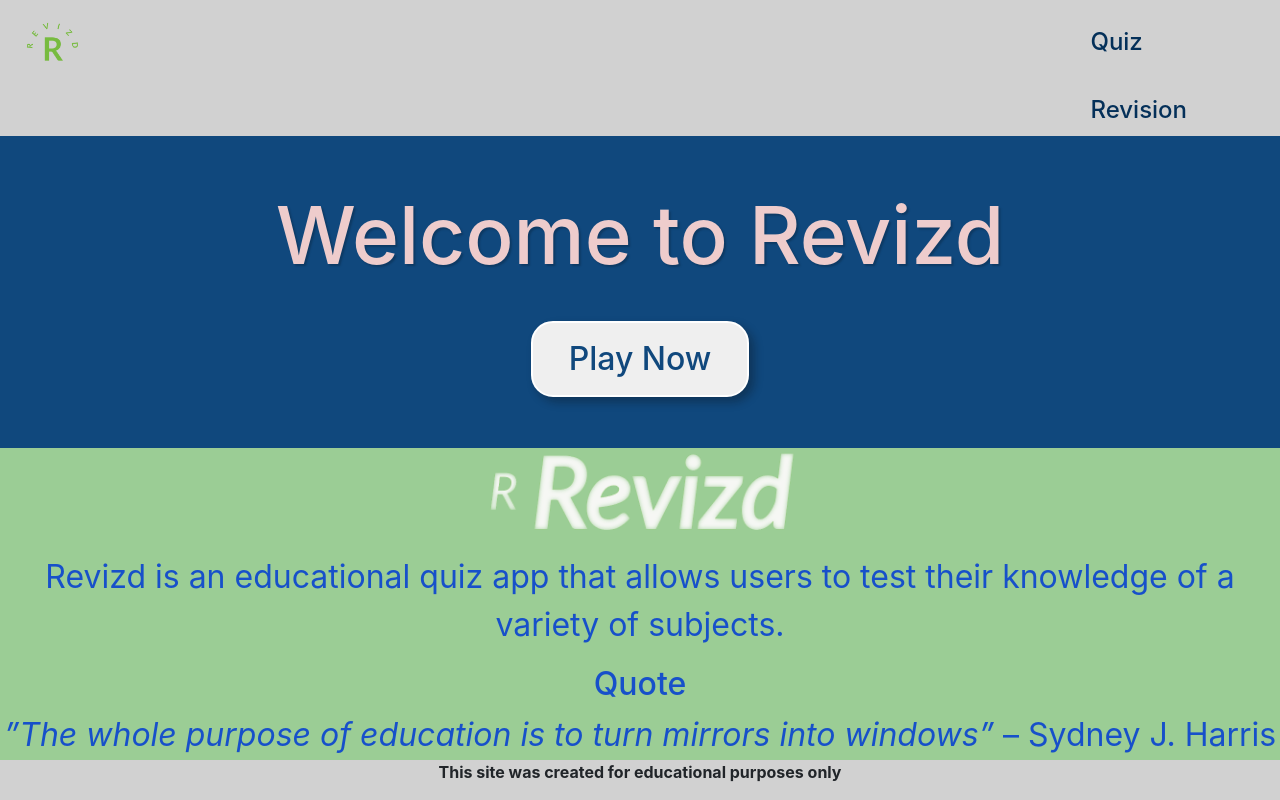
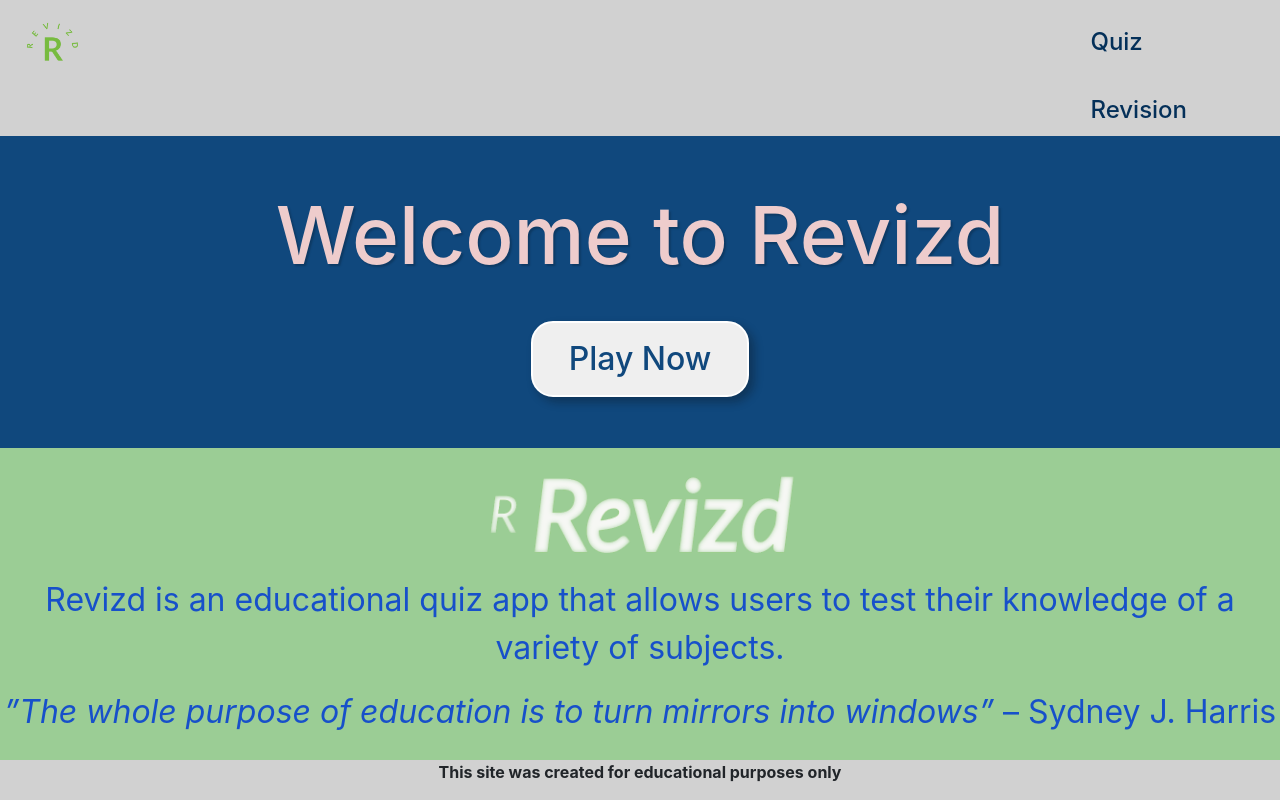
Before and after one commit to woejaddicor/quiz-app, a plain HTML site: page index.html in a window 1280 px wide. Drawn offline with nearby package versions, Linux system fonts and the light colour scheme; a web font is replaced by a local one.

Commit message:
Removed quote h2 from index.html

```diff
--- a/index.html
+++ b/index.html
@@ -47,7 +47,6 @@
             <p>Revizd is an educational quiz app that allows users to test their knowledge of a variety of subjects. </p>
         </div>
         <div id="quote" class="text-center">
-            <h2>Quote</h2>
             <p><span style="font-style: italic;">”The whole purpose of education is to turn mirrors into windows”</span> – Sydney J. Harris</p>
         </div>
     </section>
```
